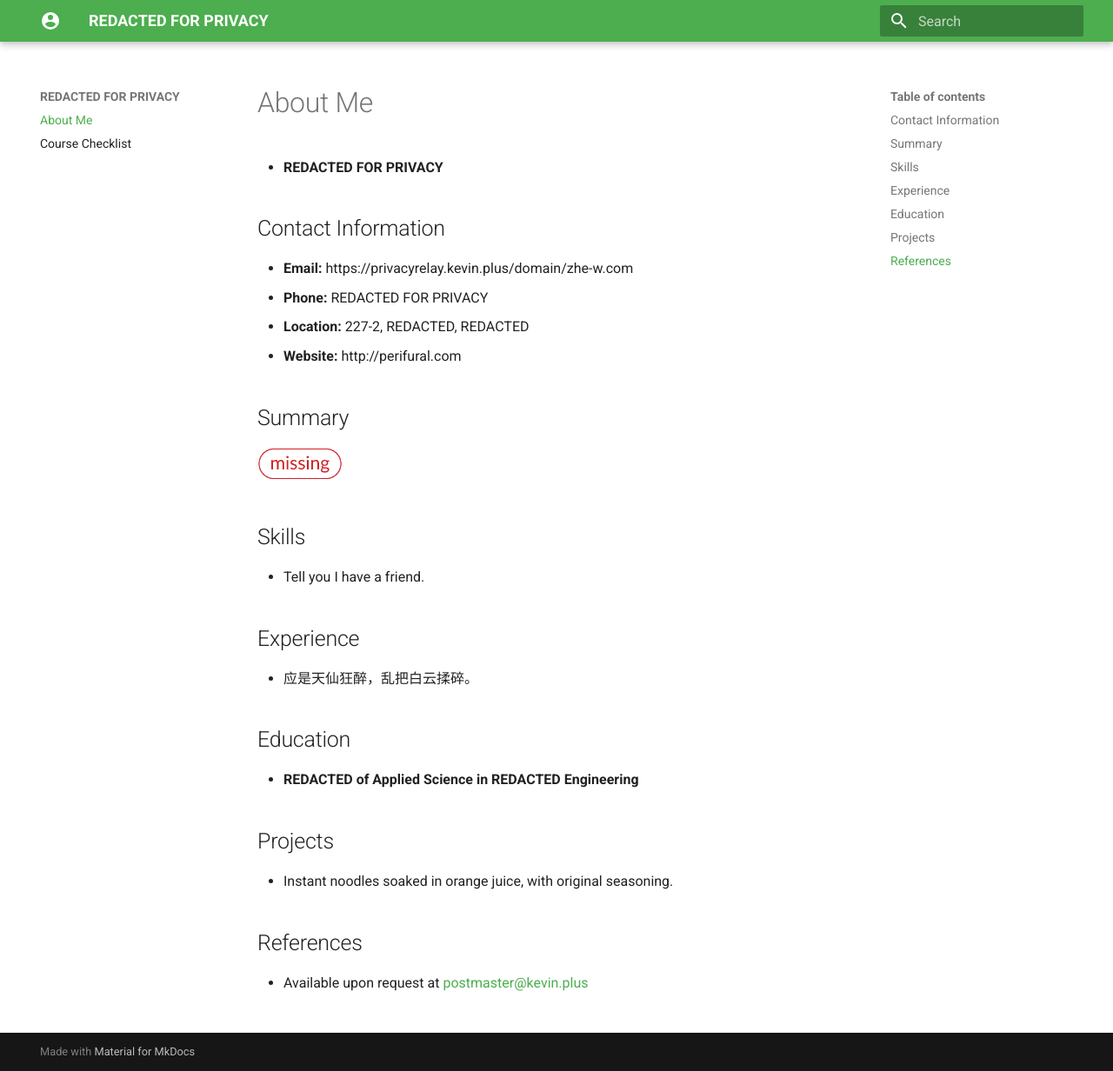
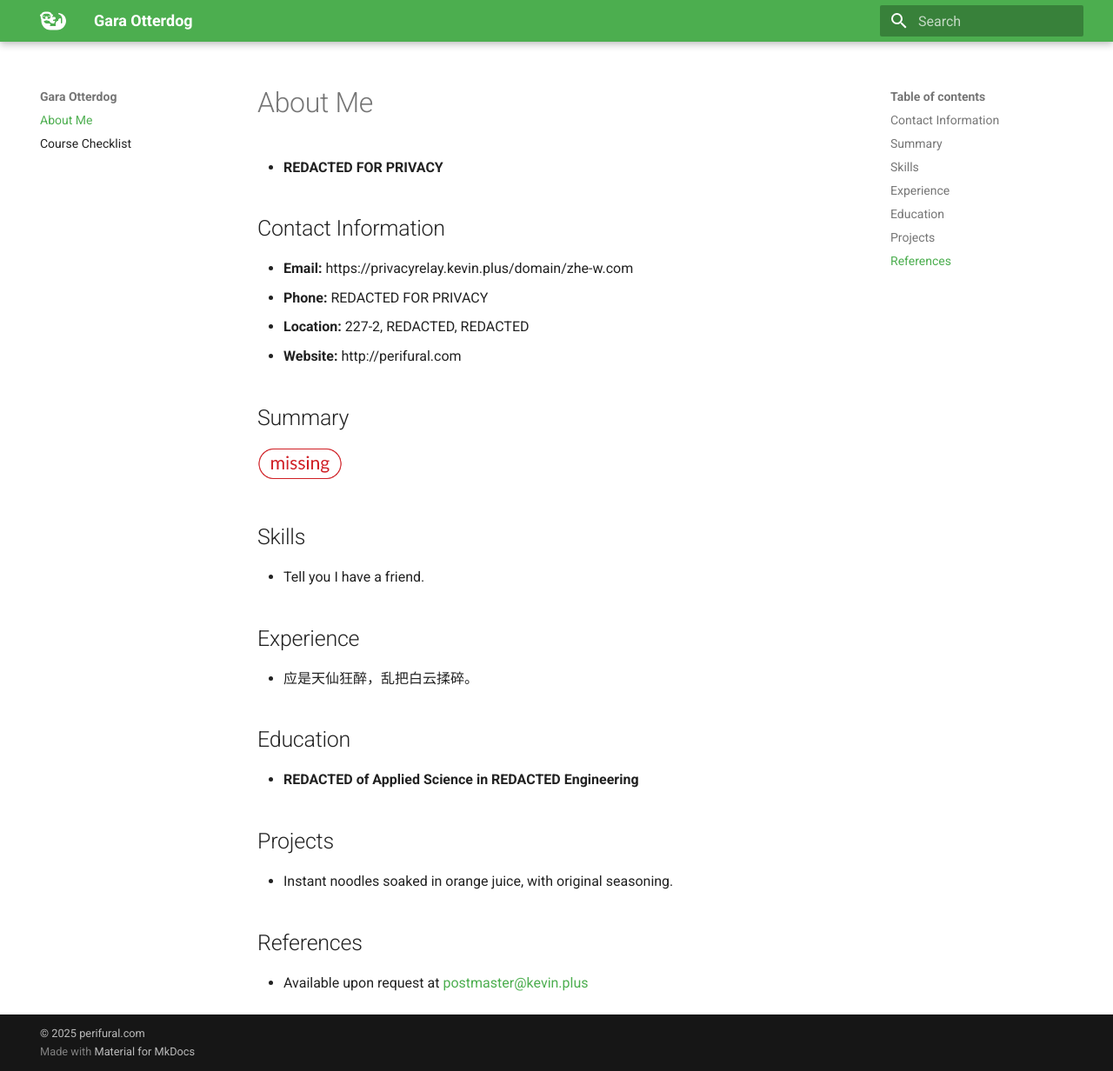
Before and after one commit to perifural/zhe-w.com, an MkDocs documentation site: the page built from docs/index.md, in a window 1280 px wide and 1232 px high. Shown: the whole window at 87% size. Built offline with MkDocs 1.6.1 and Material for MkDocs 9.7.7, drawn with Linux system fonts in a browser that asks for light colours.

Commit message:
Update mkdocs.yml

```diff
--- a/mkdocs.yml
+++ b/mkdocs.yml
@@ -1,13 +1,15 @@
-site_name: REDACTED FOR PRIVACY
+site_name: Gara Otterdog
 site_url: https://zhe-w.com
 
 theme:
   name: material
   icon:
-    logo: material/account-circle
+    logo: fontawesome/solid/otter
   palette:
     primary: green
     accent: green
+  features:
+    - header.autohide
 
 markdown_extensions:
   - pymdownx.caret
@@ -15,3 +17,5 @@ markdown_extensions:
   - pymdownx.tilde
   - pymdownx.tasklist:
       custom_checkbox: true
+
+copyright: "&copy; 2025 perifural.com"
```
